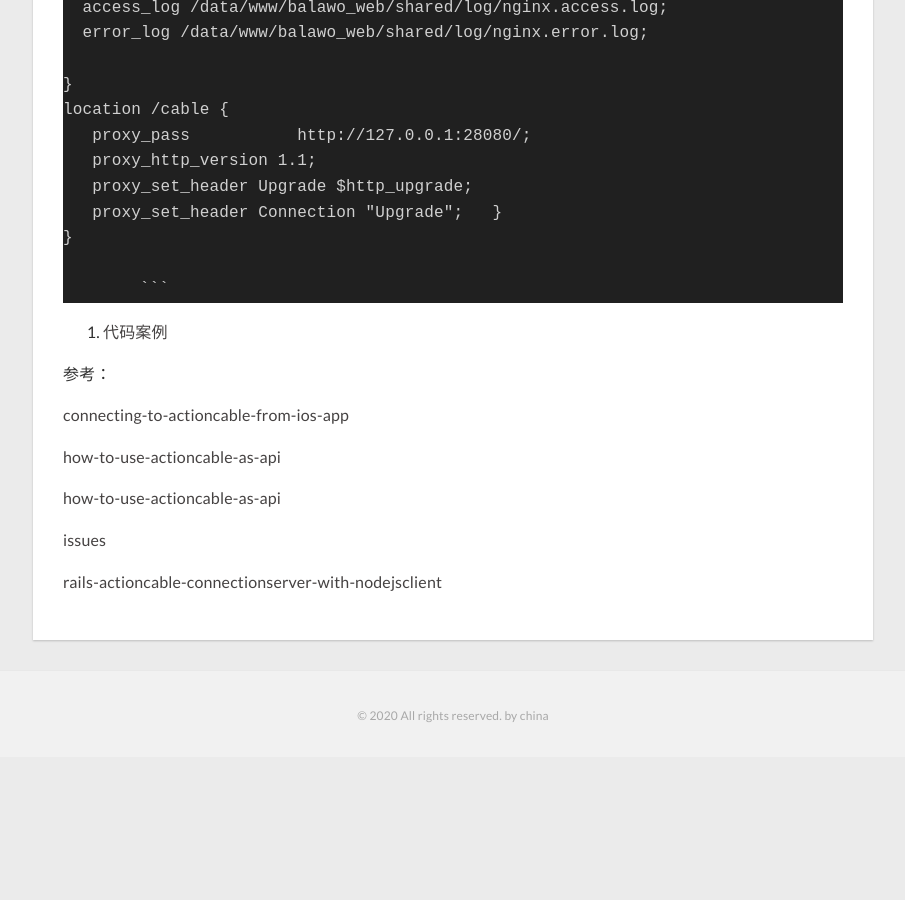
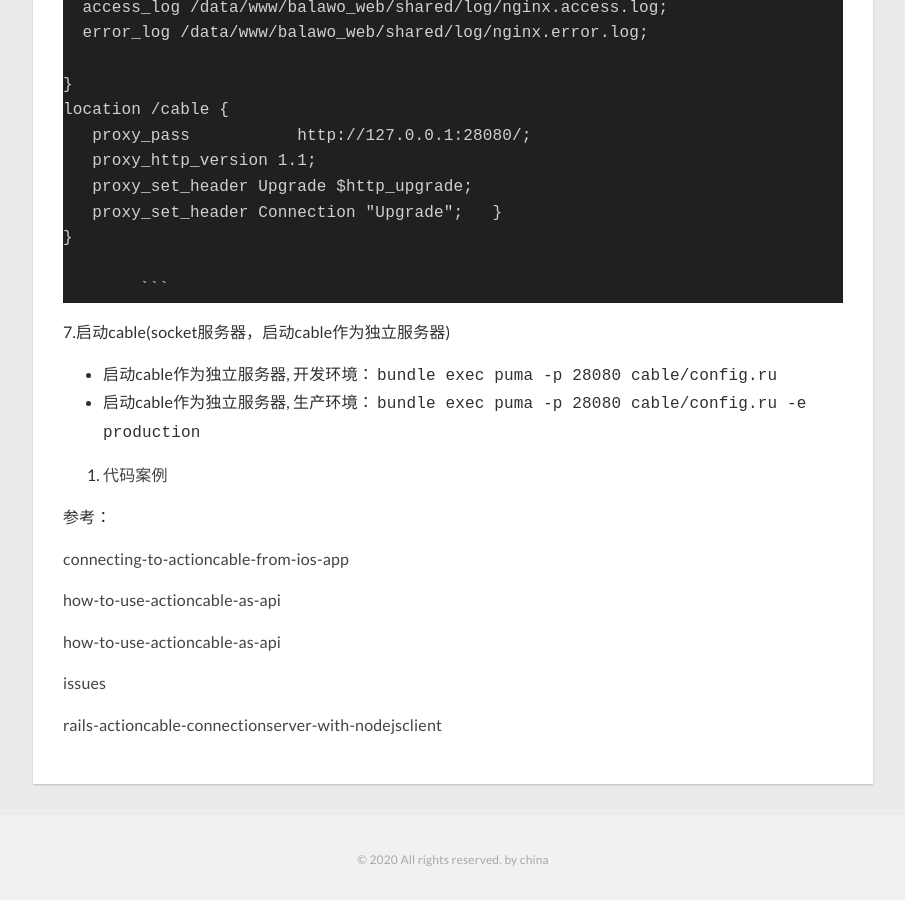
Before and after one commit to yanchengv/yanchengv.github.io, a Jekyll site: the page built from _posts/2018-01-30-rails-action-cable.md, in a window 1280 px wide and 900 px high, scrolled down 2733 px. Shown: the whole window, without its empty margins (187-1092 px from the left). Built offline with Jekyll 4.4.1, drawn with Linux system fonts in a browser that asks for light colours; nearby versions of some CDN libraries; comment, search, counter and statistics services are not loaded; before the commit the page ends 3490 px from its top, so only the background shows below that.

Commit message:
启动cable作为独立服务器

````diff
--- a/_posts/2018-01-30-rails-action-cable.md
+++ b/_posts/2018-01-30-rails-action-cable.md
@@ -120,7 +120,11 @@ end
 
 		```
 
-6. [代码案例](https://github.com/yanchengv/action_cable_as_api_example)
+7.启动cable(socket服务器，启动cable作为独立服务器)
+- 启动cable作为独立服务器,  开发环境： ```bundle exec puma -p 28080 cable/config.ru```
+- 启动cable作为独立服务器, 生产环境： ```bundle exec puma -p 28080 cable/config.ru  -e production```
+
+8. [代码案例](https://github.com/yanchengv/action_cable_as_api_example)
 
 参考：
 
````
